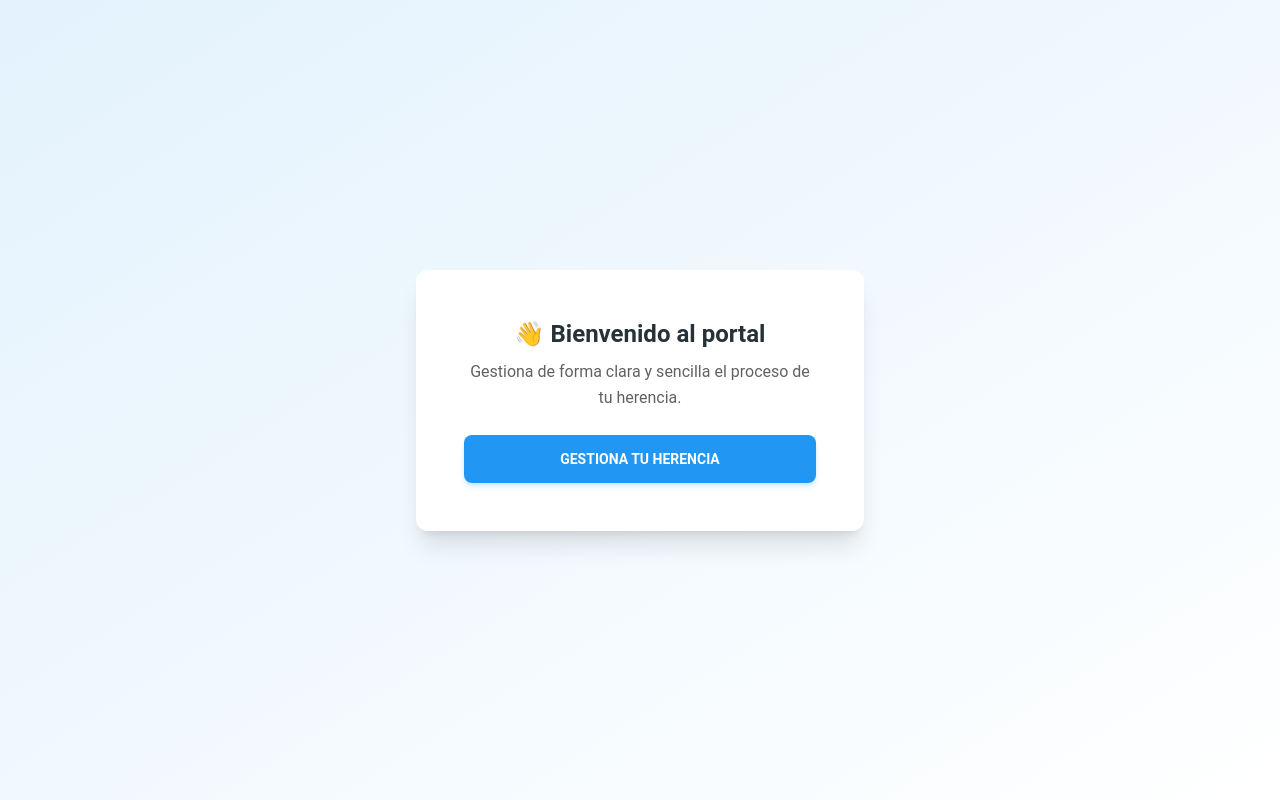
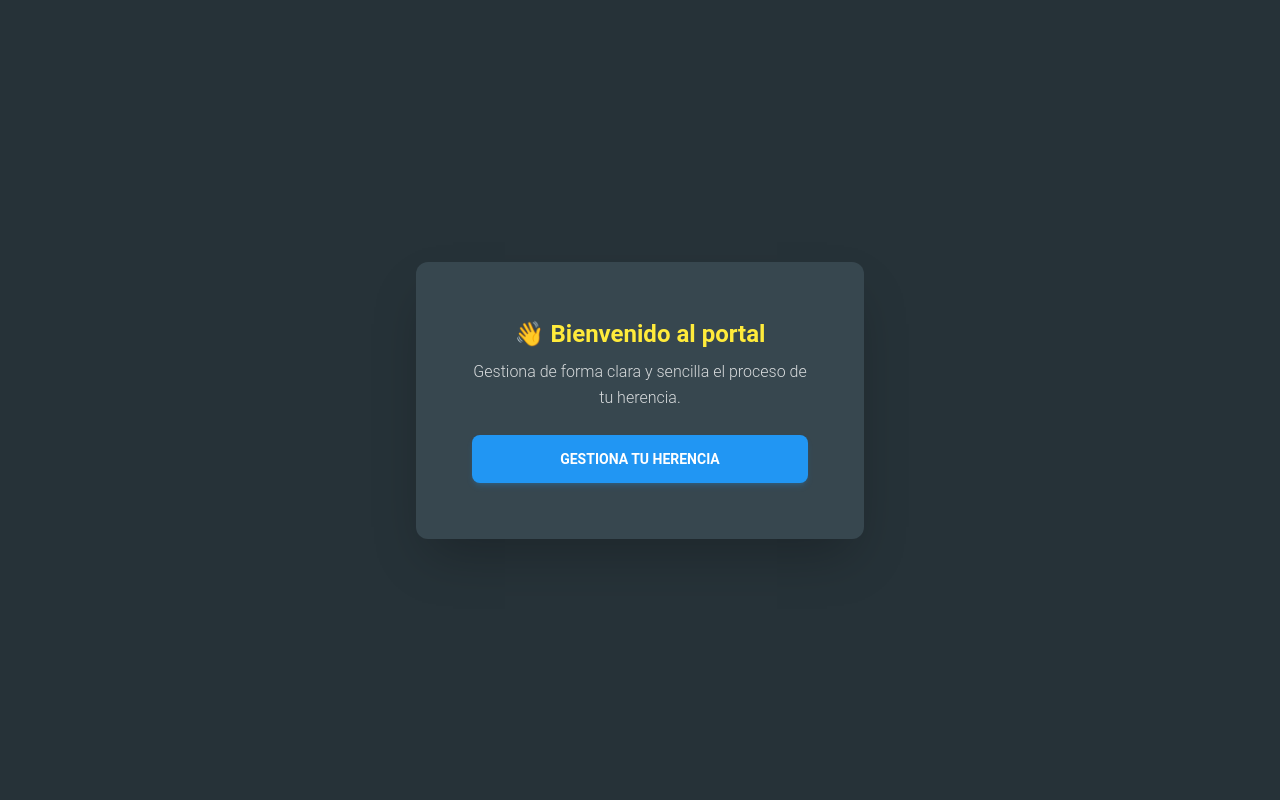
Before and after one commit to adrilerna94/challenge-Heredamos, a Next.js app: page / in a window 1280 px wide. Built offline with nearby package versions, Linux system fonts and the light colour scheme.

Commit message:
style: :art: improving styles in homepage

```diff
--- a/src/app/page.jsx
+++ b/src/app/page.jsx
@@ -1,21 +1,22 @@
 'use client'
-import Link from 'next/link';
+
+import Link from 'next/link'
 import {
   Card,
   CardBody,
   Typography,
   Button,
-} from '@/components/ui';
+} from '@/components/ui'
 
 export default function Home() {
   return (
-    <main className="min-h-screen flex items-center justify-center bg-gradient-to-br from-blue-50 to-white px-4">
-      <Card className="w-full max-w-md p-6 shadow-xl rounded-xl">
+    <main className="min-h-screen flex items-center justify-center bg-blue-gray-900 px-4">
+      <Card className="w-full max-w-md p-8 bg-blue-gray-800 shadow-2xl rounded-xl">
         <CardBody className="text-center">
-          <Typography variant="h4" color="blue-gray" className="mb-2">
+          <Typography variant="h4" color="yellow" className="mb-2">
             👋 Bienvenido al portal
           </Typography>
-          <Typography color="gray" className="mb-6 font-normal">
+          <Typography color="white" className="mb-6 opacity-80">
             Gestiona de forma clara y sencilla el proceso de tu herencia.
           </Typography>
           <Link href="/herencia">
```
